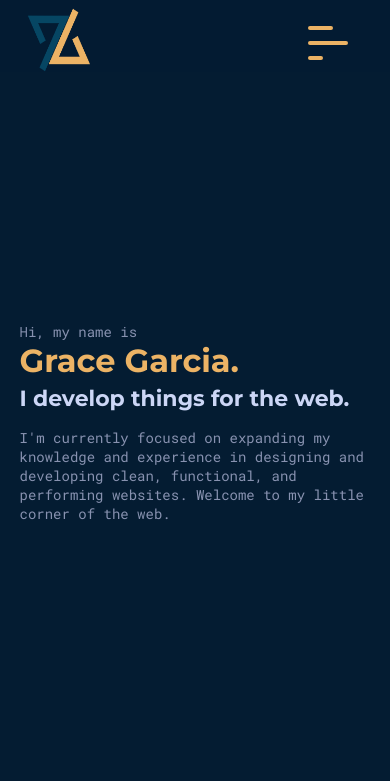
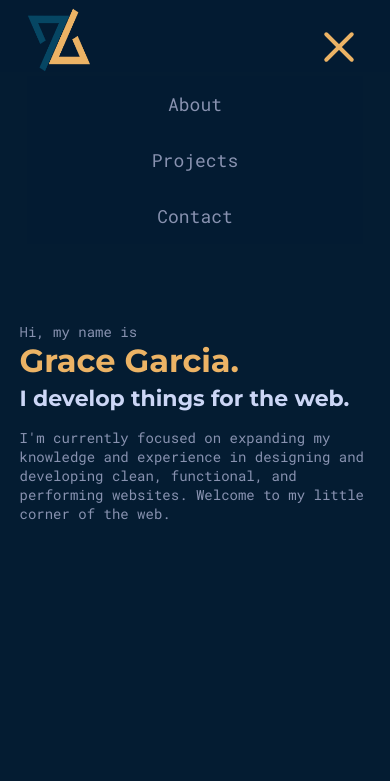
Before and after one commit to garciagrace/portfolio-v1, a React (Create React App) app: page / in a window 390 px wide. Shown: the top 781 px of the page. Built offline with nearby package versions, Linux system fonts and the light colour scheme.

Commit message:
Added menu nav on mobile view

```diff
--- a/src/components/NavBar/NavBar.js
+++ b/src/components/NavBar/NavBar.js
@@ -3,7 +3,7 @@ import { MenuBtn, Nav, NavList } from './NavBar.styled';
 import logo from '../../assets/logo.svg';
 
 const NavBar = () => {
-  const [active, setActive] = useState(false);
+  const [active, setActive] = useState(true);
 
   const toggleHandler = () => {
     setActive(!active);
@@ -21,10 +21,16 @@ const NavBar = () => {
         <span></span>
       </MenuBtn>
 
-      <NavList>
-        <a href="#about">About</a>
-        <a href="#projects">Projects</a>
-        <a href="#contact">Contact</a>
+      <NavList className={active && 'active'}>
+        <a href="#about" onClick={toggleHandler}>
+          About
+        </a>
+        <a href="#projects" onClick={toggleHandler}>
+          Projects
+        </a>
+        <a href="#contact" onClick={toggleHandler}>
+          Contact
+        </a>
       </NavList>
     </Nav>
   );
--- a/src/components/NavBar/NavBar.styled.js
+++ b/src/components/NavBar/NavBar.styled.js
@@ -2,6 +2,7 @@ import styled from 'styled-components';
 
 export const Nav = styled.nav`
   display: flex;
+  flex-direction: column;
   width: 100%;
   height: 4.5rem;
   padding: 8px clamp(0.5rem, 7vw, 5rem);
@@ -13,11 +14,17 @@ export const Nav = styled.nav`
   img {
     max-width: 4rem;
   }
+
+  @media (min-width: ${({ theme }) => theme.md}) {
+    flex-direction: row;
+  }
 `;
 
 export const MenuBtn = styled.div`
   display: flex;
-  position: relative;
+  position: absolute;
+  top: 0.75rem;
+  right: 1rem;
   width: 70px;
   height: 70px;
   justify-content: center;
@@ -71,7 +78,14 @@ export const NavList = styled.div`
   display: none;
   align-items: center;
   gap: 2rem;
+  background: ${({ theme }) => theme.bgPrimaryTrans};
   font-family: ${({ theme }) => theme.ffRobotoMono};
+  padding: 1rem 0;
+
+  &.active {
+    display: flex;
+    flex-direction: column;
+  }
 
   & > a {
     font-size: 1.125rem;
```
